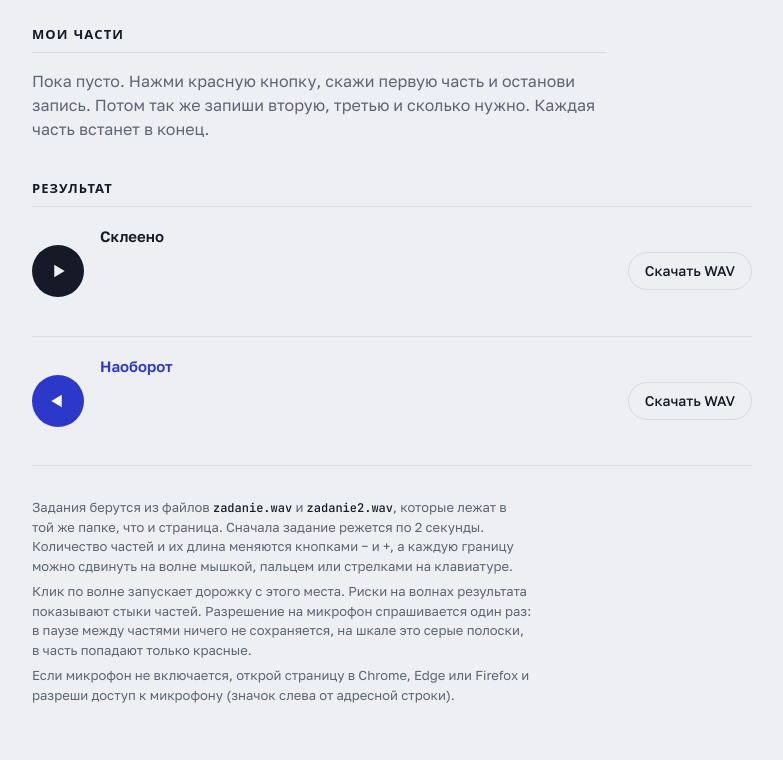
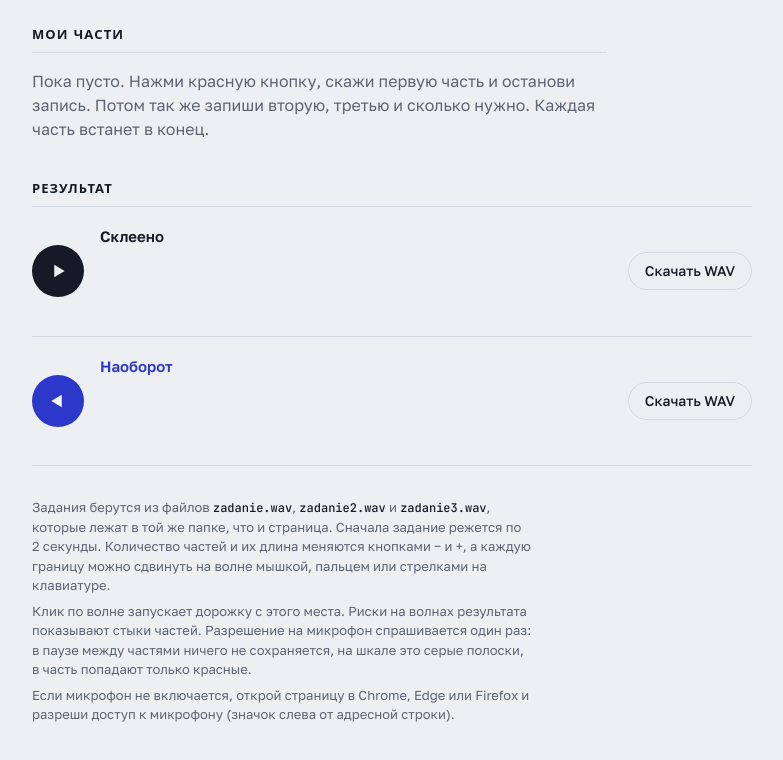
Before and after one commit to vasilievanton/apozh, a plain HTML site: page index.html in a window 1280 px wide. Shown: the part 696-1456 px from the top of the page, without its empty margins (248-1031 px from the left). Drawn offline with Linux system fonts and the light colour scheme; no server answers; a web font is replaced by a local one.

Commit message:
Add third task
Co-Authored-By: Claude Opus 5.5 <noreply@anthropic.com>

```diff
--- a/index.html
+++ b/index.html
@@ -269,7 +269,7 @@ code{font:500 12px/1 var(--f-mono);color:var(--ink)}
   </div>
 
   <footer>
-    <p>Задания берутся из файлов <code>zadanie.wav</code> и <code>zadanie2.wav</code>, которые лежат в той же папке, что и страница. Сначала задание режется по 2 секунды. Количество частей и их длина меняются кнопками − и +, а каждую границу можно сдвинуть на волне мышкой, пальцем или стрелками на клавиатуре.</p>
+    <p>Задания берутся из файлов <code>zadanie.wav</code>, <code>zadanie2.wav</code> и <code>zadanie3.wav</code>, которые лежат в той же папке, что и страница. Сначала задание режется по 2 секунды. Количество частей и их длина меняются кнопками − и +, а каждую границу можно сдвинуть на волне мышкой, пальцем или стрелками на клавиатуре.</p>
     <p>Клик по волне запускает дорожку с этого места. Риски на волнах результата показывают стыки частей. Разрешение на микрофон спрашивается один раз: в паузе между частями ничего не сохраняется, на шкале это серые полоски, в часть попадают только красные.</p>
     <p>Если микрофон не включается, открой страницу в Chrome, Edge или Firefox и разреши доступ к микрофону (значок слева от адресной строки).</p>
   </footer>
@@ -280,7 +280,8 @@ code{font:500 12px/1 var(--f-mono);color:var(--ink)}
   // Task files: put them in the same folder as this page. Add a line to add a task.
   const TASKS = [
     { url: 'zadanie.wav',  title: 'Задание 1' },
-    { url: 'zadanie2.wav', title: 'Задание 2' }
+    { url: 'zadanie2.wav', title: 'Задание 2' },
+    { url: 'zadanie3.wav', title: 'Задание 3' }
   ];
   const LEN_DEFAULT = 2, LEN_MIN = 0.5, LEN_MAX = 10, LEN_STEP = 0.5, MIN_PIECE = 0.3, COUNT_MAX = 40;
 
```
Also changed, not shown: 2 other files.
